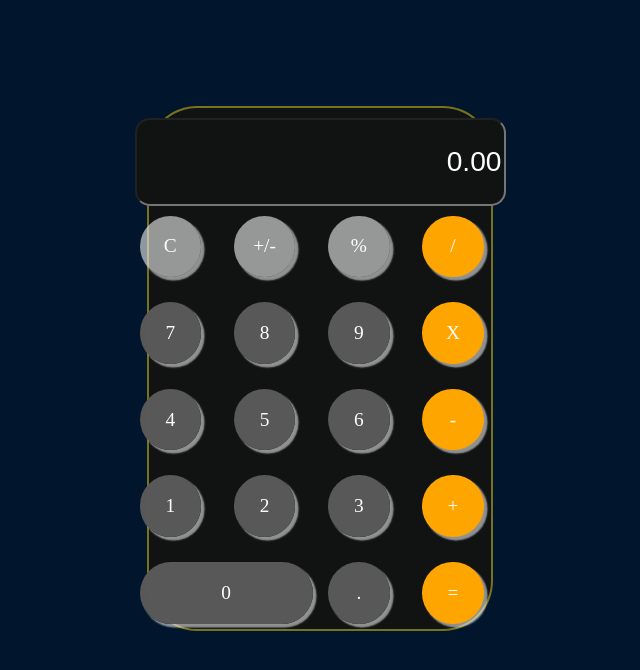
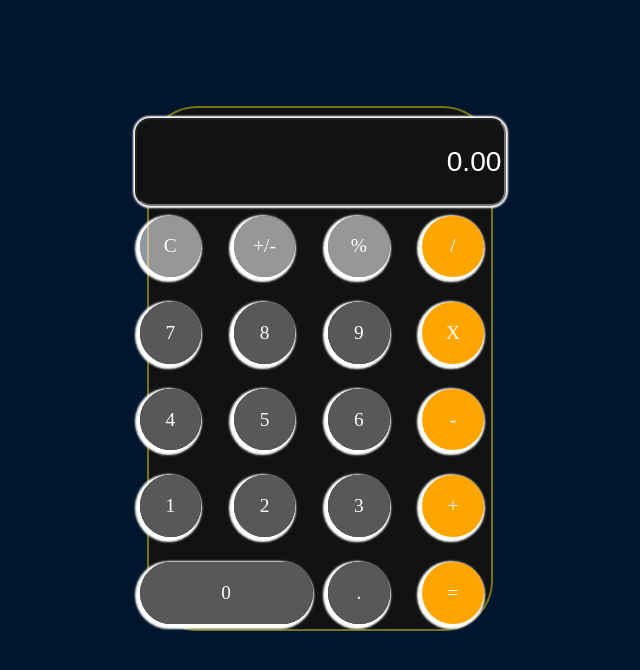
Before and after one commit to yubaraj-mgr/calculator, a plain HTML site: page index.html in a window 1280 px wide. Shown: the whole page, without its empty margins (320-960 px from the left). Drawn offline with Linux system fonts and the light colour scheme.

Commit message:
box shadow modified

```diff
--- a/styles.css
+++ b/styles.css
@@ -20,6 +20,8 @@ body {
   column-gap: 6px;
   row-gap: 15px;
   border-radius: 50px;
+  backdrop-filter: blur(12px);
+  /* backdrop filter has minimal browser support */
   grid-template-areas:
     "display display display display"
     "ac pdm percent divide"
@@ -38,6 +40,7 @@ body {
   background-color: rgb(17, 19, 19);
   color: white;
   font-size: 1.6rem;
+  box-shadow: 0px 0px 2px 2px rgba(255, 255, 255, 1);
 }
 
 .box {
@@ -50,7 +53,7 @@ body {
   border-radius: 50%;
   background-color: rgba(90, 89, 89, 0.991);
   color: white;
-  box-shadow: 3px 3px 1.5px 0.5px rgba(254, 254, 255, 0.542);
+  box-shadow: -2px 2px 2px 3px rgba(255, 255, 255, 1);
 }
 
 .box:hover {
```
Also changed, not shown: index.html (+1 -0 lines).
